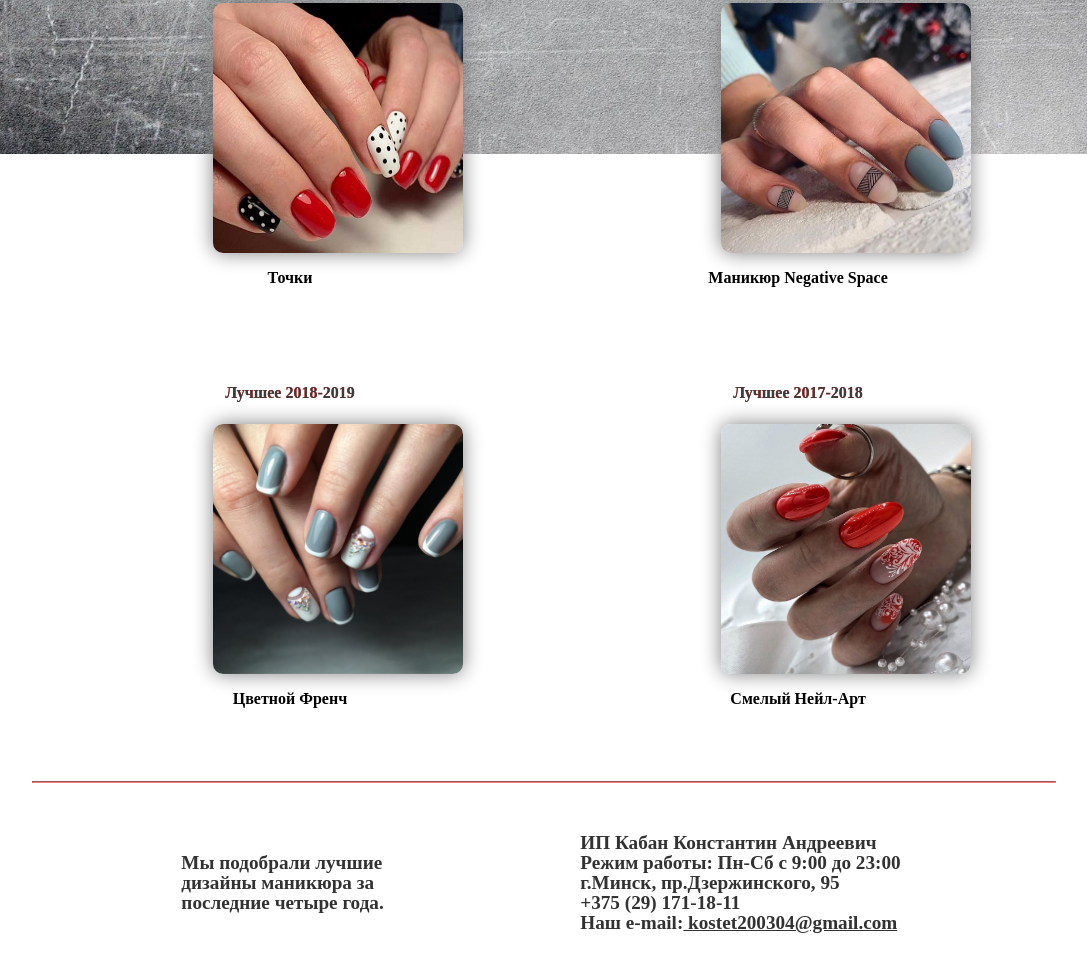
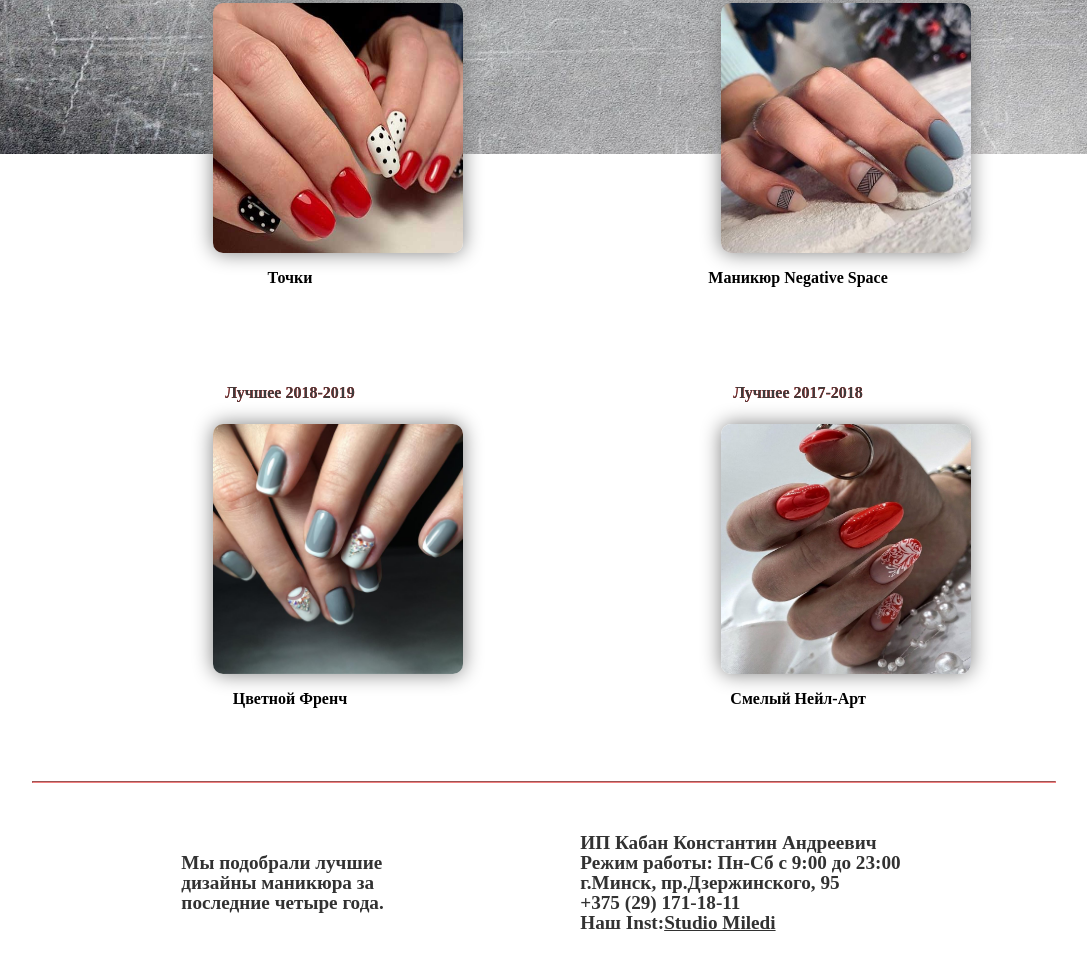
Before and after one commit to Kostet1975/lab_7, a plain HTML site: page index.html in a window 1280 px wide. Shown: the part 646-1609 px from the top of the page, without its empty margins (96-1183 px from the left). Drawn offline with Linux system fonts and the light colour scheme.

Commit message:
Add files via upload

```diff
--- a/index.html
+++ b/index.html
@@ -64,7 +64,7 @@
 		</main>
 		<footer>
 			<article class="info_company">Мы подобрали лучшие дизайны маникюра за последние четыре года.</article>
-			<article class="contact_info">ИП Кабан Константин Андреевич<br>Режим работы: Пн-Сб с 9:00 до 23:00<br>г.Минск, пр.Дзержинского, 95<br>+375 (29) 171-18-11<br>Наш e-mail:<a class="a" href="kostet200304@gmail.com"> kostet200304@gmail.com</a></article>
+			<article class="contact_info">ИП Кабан Константин Андреевич<br>Режим работы: Пн-Сб с 9:00 до 23:00<br>г.Минск, пр.Дзержинского, 95<br>+375 (29) 171-18-11<br>Наш Inst:<a class="a" href="https://instagram.com/_studio_miledi_?utm_medium=copy_link">Studio Miledi</a></article>
 		</footer>
 	</body>
 </html>
```
